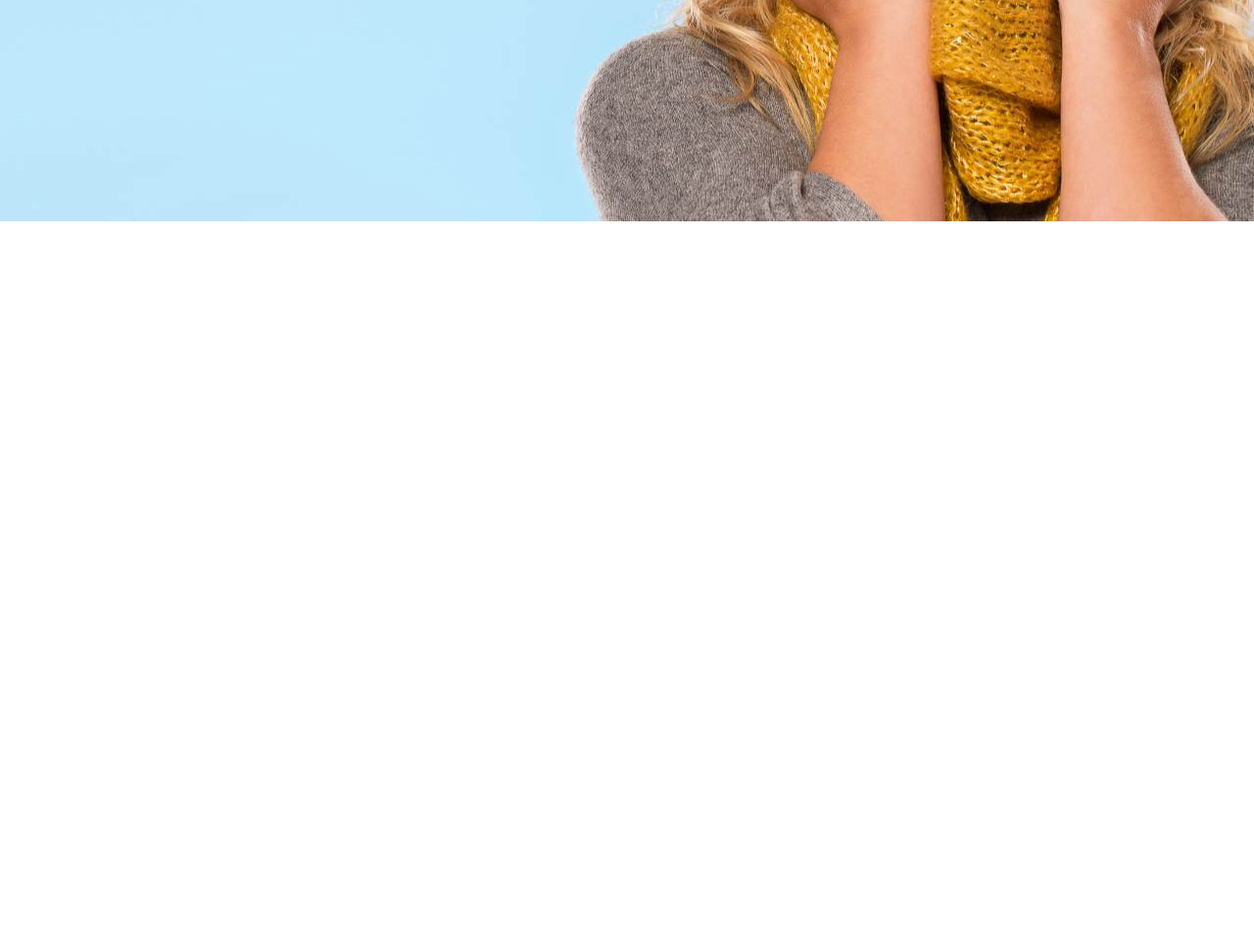
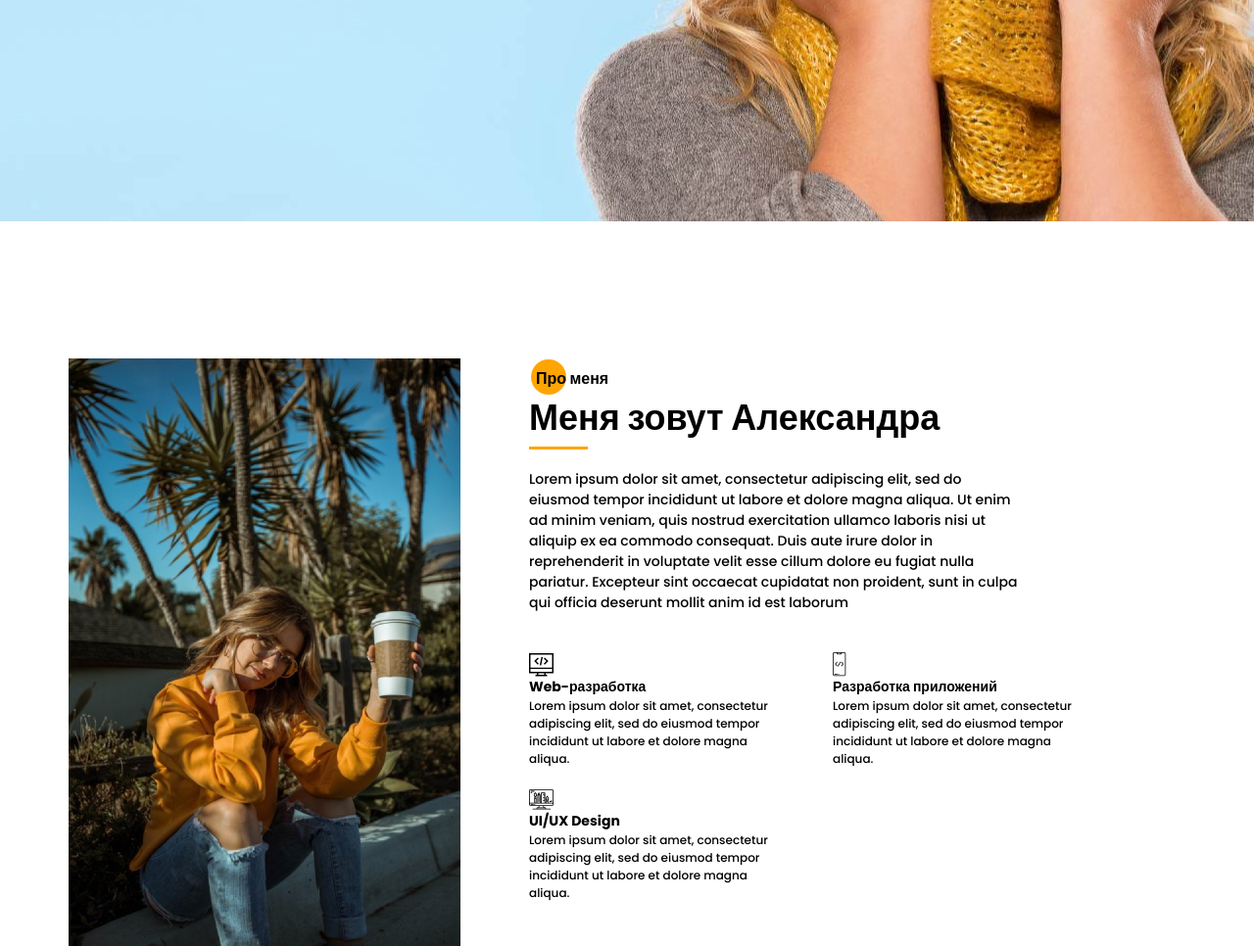
Before and after one commit to AlexiusMart/portfolio-grid-project, a website: page src/index.html in a window 1280 px wide. Shown: the part 574-1540 px from the top of the page at 98% size. Before the commit the page ends 800 px from the top, so only its background shows below. Drawn offline with nearby package versions, Linux system fonts and the light colour scheme; files that its build step writes are made by us from their sources; files whose address does not match are found by name.

Commit message:
start layout about block

```diff
--- a/src/index.html
+++ b/src/index.html
@@ -126,7 +126,34 @@
 
     <div class="about">
         <div class="container">
-
+            <div class="about__wrapper">
+                <div class="about__image">
+                    <img src="img/main_photo.jpg" alt="мое фото">
+                </div>
+                <div class="about__descr">
+                    <div class="title title_fs16 about__subtitle">Про меня</div>
+                    <h2 class="title title_fs36">Меня зовут Александра</h2>
+                    <div class="about__hr"></div>
+                    <div class="about__text">Lorem ipsum dolor sit amet, consectetur adipiscing elit, sed do eiusmod tempor incididunt ut labore et dolore magna aliqua. Ut enim ad minim veniam, quis nostrud exercitation ullamco laboris nisi ut aliquip ex ea commodo consequat. Duis aute irure dolor in reprehenderit in voluptate velit esse cillum dolore eu fugiat nulla pariatur. Excepteur sint occaecat cupidatat non proident, sunt in culpa qui officia deserunt mollit anim id est laborum</div>
+                    <div class="about__items">
+                        <div class="about__item">
+                            <img src="icons/about_me/web_development.svg" alt="иконка" class="about__item-icon">
+                            <div class="title title_fs14">Web-разработка</div>
+                            <div class="about__item-descr">Lorem ipsum dolor sit amet, consectetur adipiscing elit, sed do eiusmod tempor incididunt ut labore et dolore magna aliqua.</div>
+                        </div>
+                        <div class="about__item">
+                            <img src="icons/about_me/mobile_dev.svg" alt="иконка" class="about__item-icon">
+                            <div class="title title_fs14">Разработка приложений</div>
+                            <div class="about__item-descr">Lorem ipsum dolor sit amet, consectetur adipiscing elit, sed do eiusmod tempor incididunt ut labore et dolore magna aliqua.</div>
+                        </div>
+                        <div class="about__item">
+                            <img src="icons/about_me/design.svg" alt="иконка" class="about__item-icon">
+                            <div class="title title_fs14">UI/UX Design</div>
+                            <div class="about__item-descr">Lorem ipsum dolor sit amet, consectetur adipiscing elit, sed do eiusmod tempor incididunt ut labore et dolore magna aliqua.</div>
+                        </div>
+                    </div>
+                </div>
+            </div>
         </div>
     </div>
     <script src="js/script.js"></script>
--- a/src/sass/base/_mixins.sass
+++ b/src/sass/base/_mixins.sass
@@ -1,5 +1,5 @@
 @mixin circle
-    &::before
+    &:before
         content: ''
         position: absolute
         width: 36px
--- /dev/null
+++ b/src/sass/blocks/_about.sass
@@ -0,0 +1,40 @@
+.about
+    min-height: 600px
+    margin-top: 140px
+    &__wrapper
+        display: grid
+        grid-template-columns: 400px 570px
+    &__descr
+        margin-left: 70px
+        h2
+            margin-top: 6px
+    &__subtitle
+        position: relative
+        margin-top: 9px
+        margin-left: 7px
+        @include circle
+    &__hr
+        margin-top: 4px
+        width: 60px
+        height: 3px
+        background: $main-color
+    &__text
+        margin-top: 20px
+        font-weight: 500
+        font-size: 14px
+        line-height: 21px
+        color: #000000
+    &__items
+        display: grid
+        grid-template-columns: 260px 260px
+        gap: 20px 50px
+        margin-top: 40px
+    &__item
+        &-descr
+            font-weight: 500
+            font-size: 12px
+            line-height: 18px
+            color: #000000
+        &-icon
+            position: relative
+            @include circle
--- a/src/sass/blocks/_title.sass
+++ b/src/sass/blocks/_title.sass
@@ -4,6 +4,10 @@
     color: #000000
     &_fs14
         font-size: 14px
+    &_fs16
+        font-size: 16px
+    &_fs36
+        font-size: 36px
     &_fs48
         font-size: 36px
         line-height: 45px
--- a/src/sass/style.sass
+++ b/src/sass/style.sass
@@ -17,3 +17,4 @@
 @import blocks/promo
 @import blocks/social
 @import blocks/menu
+@import blocks/about
```
Also changed, not shown: dist/css/style.min.css, dist/index.html.
